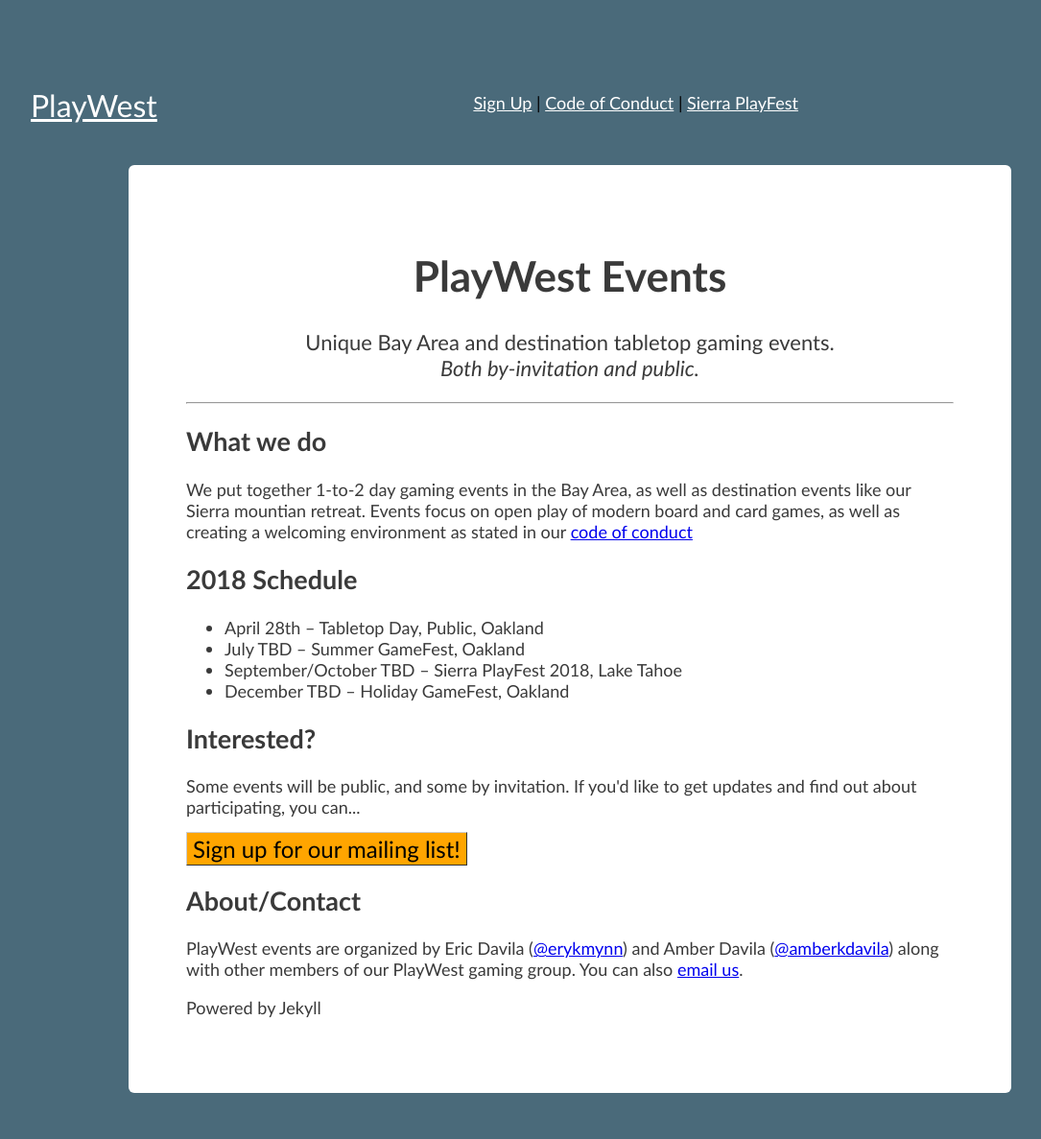
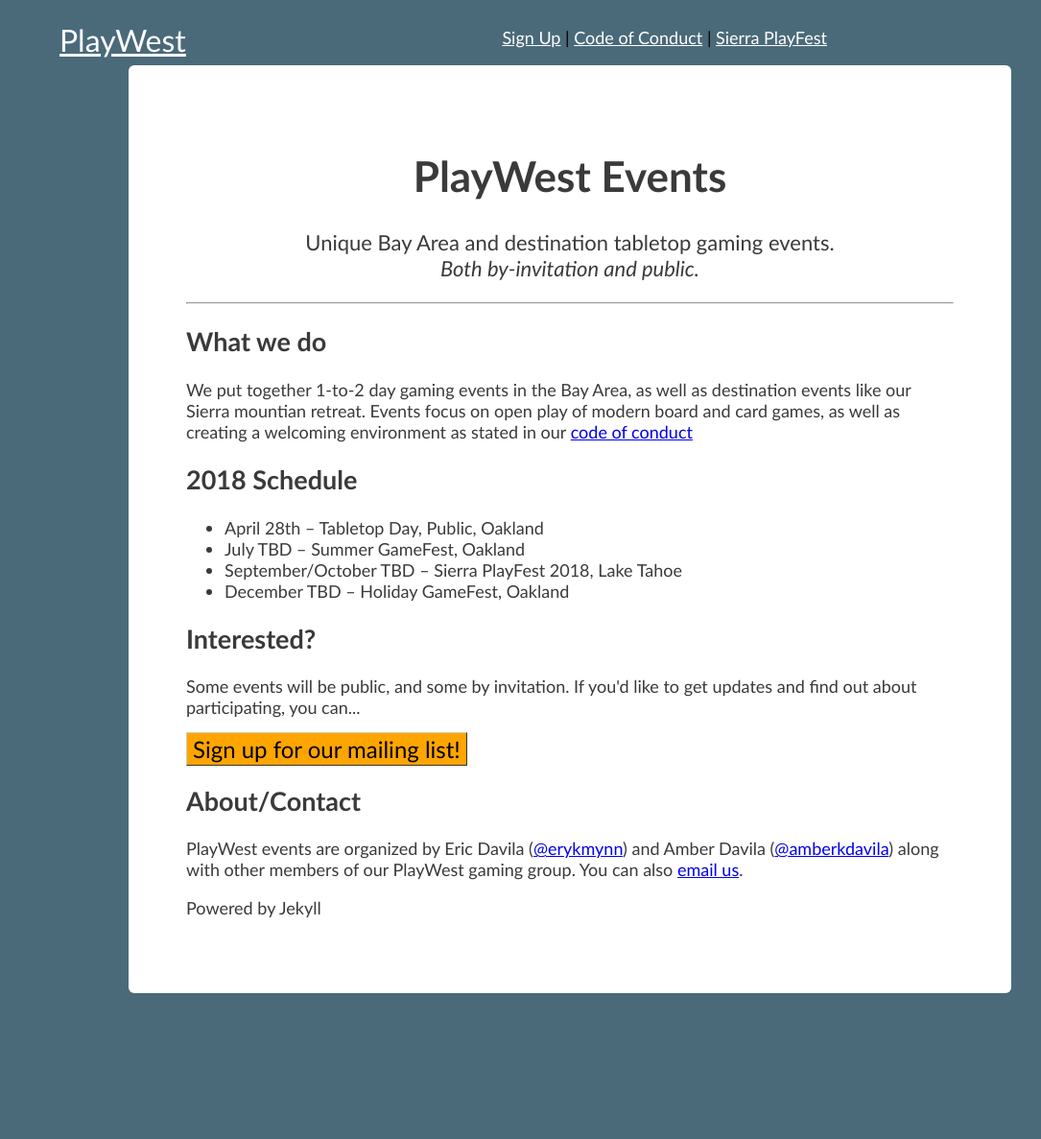
Before and after one commit to playwestcoast/playwestcoast.github.io, a Jekyll site: the page built from index.html, in a window 1280 px wide. Shown: the whole page at 96% size, without its empty margins (46-1131 px from the left). Built offline with Jekyll 4.4.1, drawn with Linux system fonts in a browser that asks for light colours; after the commit the page ends 1083 px from its top, so only the background shows below that.

Commit message:
Update screen.scss

```diff
--- a/_sass/screen.scss
+++ b/_sass/screen.scss
@@ -8,8 +8,10 @@
 			padding: 30px;
 		}
 		#top-bar {
-			padding: 30px;
 			max-width: 800px;
+    			padding: 0px 60px 0px 60px;
+  			margin-bottom: 58px;
+	    		margin-top: -38px;
 
 			.main-menu, .site-name {
 				a {
@@ -24,6 +26,7 @@
 				float: right;
 			}
 			.site-name {
+				float: left;
 				font-size: 2rem;
 				line-height: 0rem;
 			}
```
